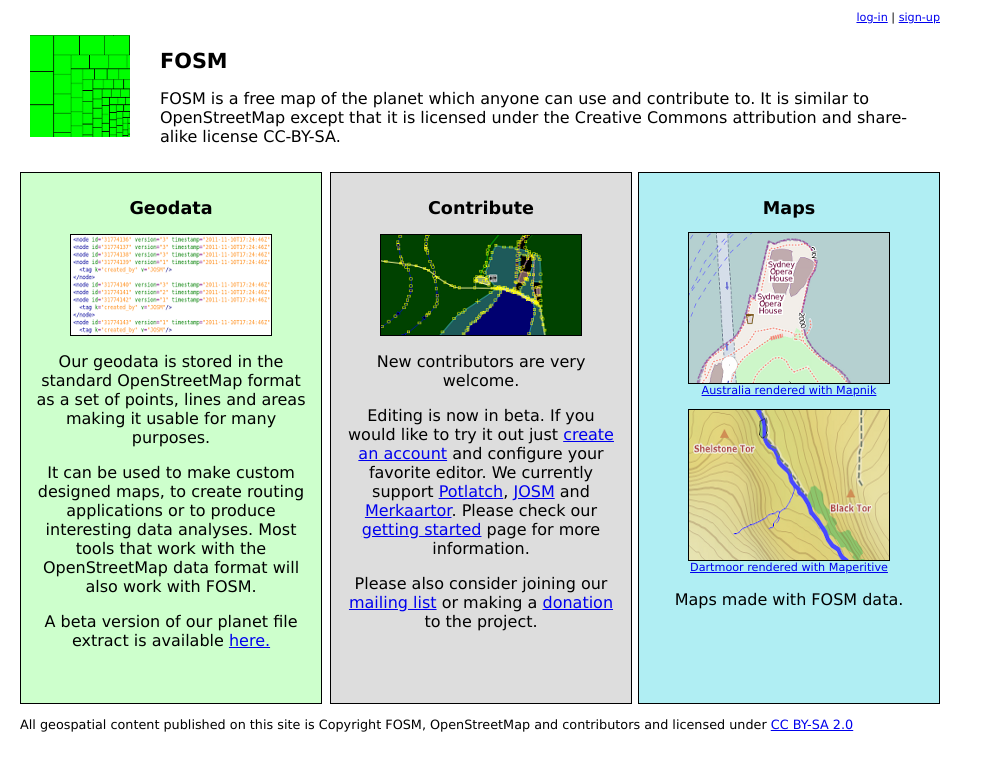
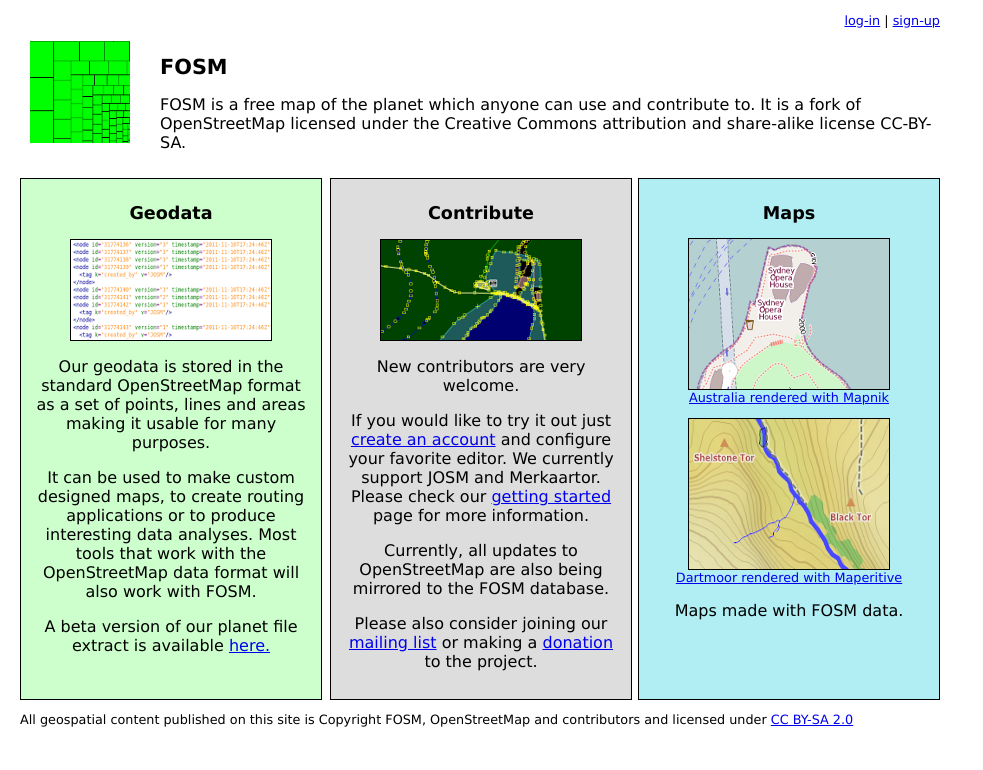
Before and after one commit to fosm/fosm.org-webpage, a plain HTML site: page fosm.org/devonshire/index.html in a window 1280 px wide. Shown: the whole page, without its empty margins (0-983 px from the left). Drawn offline with Linux system fonts and the light colour scheme.

Commit message:
Updated with suggested changes

```diff
--- a/fosm.org/devonshire/index.html
+++ b/fosm.org/devonshire/index.html
@@ -13,13 +13,13 @@
 		#container #title { margin: 0; padding: 0; width: 100%; float: left; }
 		#container #title_col1 { width: 130px; float: left; padding:0 0 0 10px; }
 		#container #title_col2 { width: 780px; float: right; text-align: left; padding:0 0 10px 0; vertical-align: top; }
-		#container #column1 { width: 280px; height: 510px; float: left; background-color: #cdffcc; border: #000000 solid 1px; text-align: center; padding: 10px }
+		#container #column1 { width: 280px; height: 500px; float: left; background-color: #cdffcc; border: #000000 solid 1px; text-align: center; padding: 10px }
 		#container #col2outer { width: 610px; float: right; margin: 0; padding: 0; }
-		#col2outer #column2 { width: 280px; height: 510px; float: left; background-color: #dddddd; border: #000000 solid 1px; text-align: center; padding: 10px }
-		#col2outer #column3 { width: 280px; height: 510px; float: right; background-color: #b0eef3; border: #000000 solid 1px; text-align: center; padding: 10px }
+		#col2outer #column2 { width: 280px; height: 500px; float: left; background-color: #dddddd; border: #000000 solid 1px; text-align: center; padding: 10px }
+		#col2outer #column3 { width: 280px; height: 500px; float: right; background-color: #b0eef3; border: #000000 solid 1px; text-align: center; padding: 10px }
 		#container #footer { float: left; width: 100%; }
 		p { font-family: Verdana, Arial, Helvetica, sans-serif; font-size: 1.0em; font-weight: normal; color: #000000; text-decoration: none; }
-		p.small { font-size: 0.7em; font-style: normal; }
+		p.small { font-size: 0.8em; font-style: normal; }
 		p.footer { font-size: 0.8em; font-style: normal; }
 		h1 { font-family: Verdana, Arial, Helvetica, sans-serif; font-size: 1.3em; font-weight: bold; color: #000000; text-decoration: none; }
 		h2 { font-family: Verdana, Arial, Helvetica, sans-serif; font-size: 1.1em; font-weight: bold; color: #000000; text-decoration: none; }
@@ -39,8 +39,8 @@
 			<div id="title_col2">
 				<h1>FOSM</h1>
 			   <p>FOSM is a free map of the planet which anyone can use and contribute to.
-			   It is similar to OpenStreetMap except that it is licensed under the
-			   Creative Commons attribution and share-alike license CC-BY-SA.</p>
+			   It is a fork of OpenStreetMap licensed under the Creative Commons attribution
+			   and share-alike license CC-BY-SA.</p>
 			</div>
 		</div>
 		<div id="column1">
@@ -58,11 +58,10 @@
 				<h2>Contribute</h2>
 				<p><img border="1" src="josm.png" alt="josm"></p>
 				<p>New contributors are very welcome.</p>
-				<p>Editing is now in beta. If you would like to try it out just
-				<a href="http://fosm.org/user/new">create an account</a> and configure your
-				   favorite editor. We currently support <a href="potlatch page">Potlatch</a>,
-				<a href="potlatch page">JOSM</a> and <a href="potlatch page">Merkaartor</a>. Please check
-				our <a href="getting started page">getting started</a> page for more information.</p>
+				<p>If you would like to try it out just <a href="http://fosm.org/user/new">create an
+				   account</a> and configure your favorite editor. We currently support JOSM and Merkaartor.
+				   Please check our <a href="getting started page">getting started</a> page for more information.</p>
+				<p>Currently, all updates to OpenStreetMap are also being mirrored to the FOSM database.</p>
 				<p>Please also consider joining our<br> <a href="http://groups.google.com/group/osm-fork">
 					mailing list</a> or making a <a href="http://fosm.org/donate">donation</a><br> to the project.</p>
 			</div>
```
